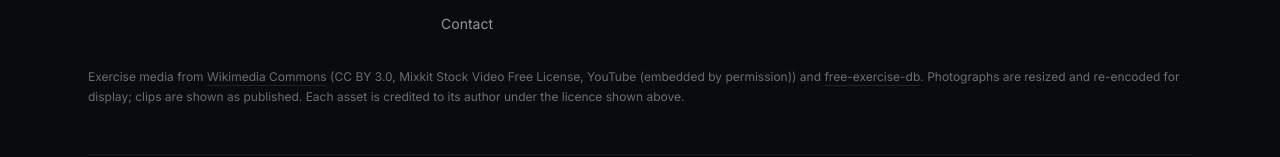
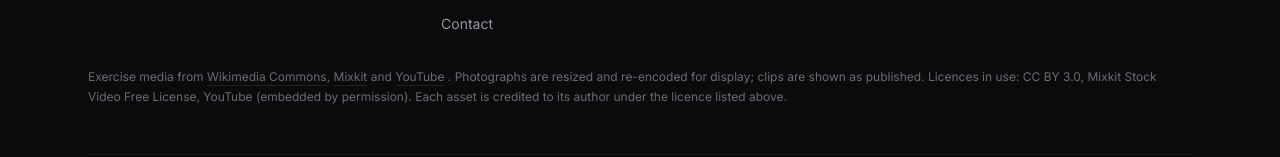
Before and after one commit to abdelrhmanshaban246-dev/gym-home-page, a React (Vite) app: page / in a window 1280 px wide. Shown: the part 5188-5345 px from the top of the page. Built offline with nearby package versions, Linux system fonts and the light colour scheme; no server answers; what @convex-dev/auth would draw is missing.

Commit message:
Freebuff: Perform a focused cleanup of the existing **ELBODY Exerci...

```diff
--- a/src/components/home/FeaturedExercises.tsx
+++ b/src/components/home/FeaturedExercises.tsx
@@ -1,7 +1,7 @@
-import { useState } from "react";
+import { useEffect, useState } from "react";
 import { AnimatePresence, motion } from "framer-motion";
 import { ArrowUpRight, Gauge } from "lucide-react";
-import { Link } from "react-router";
+import { Link, useLocation } from "react-router";
 import { Button } from "@/components/ui/button";
 import {
   Card,
@@ -20,6 +20,21 @@ import {
 
 export function FeaturedExercises() {
   const [selectedGroup, setSelectedGroup] = useState<MuscleGroup>("All");
+  const { hash } = useLocation();
+
+  // The exercise details page returns to `/#exercises`, but a client-side
+  // navigation never triggers the browser's own fragment scroll, so the visitor
+  // would land on the hero instead of the library. `scroll-mt-20` on the section
+  // keeps the heading clear of the sticky navbar.
+  useEffect(() => {
+    if (hash !== "#exercises") {
+      return;
+    }
+
+    document
+      .getElementById("exercises")
+      ?.scrollIntoView({ block: "start" });
+  }, [hash]);
 
   const visibleExercises =
     selectedGroup === "All"
--- a/src/components/home/Footer.tsx
+++ b/src/components/home/Footer.tsx
@@ -98,19 +98,28 @@ export function Footer() {
             className="underline decoration-border underline-offset-4 transition-colors hover:text-primary"
           >
             Wikimedia Commons
-          </a>{" "}
-          ({MEDIA_CREDITS}) and{" "}
+          </a>
+          ,{" "}
           <a
-            href="https://github.com/yuhonas/free-exercise-db"
+            href="https://mixkit.co/license/"
             target="_blank"
             rel="noopener noreferrer"
             className="underline decoration-border underline-offset-4 transition-colors hover:text-primary"
           >
-            free-exercise-db
-          </a>
-          . Photographs are resized and re-encoded for display; clips are shown
-          as published. Each asset is credited to its author under the licence
-          shown above.
+            Mixkit
+          </a>{" "}
+          and{" "}
+          <a
+            href="https://www.youtube.com/"
+            target="_blank"
+            rel="noopener noreferrer"
+            className="underline decoration-border underline-offset-4 transition-colors hover:text-primary"
+          >
+            YouTube
+          </a>{" "}
+          . Photographs are resized and re-encoded for display; clips are shown as
+          published. Licences in use: {MEDIA_CREDITS}. Each asset is credited to
+          its author under the licence listed above.
         </p>
 
         {/* Bottom bar */}
--- a/src/data/exercise-media.ts
+++ b/src/data/exercise-media.ts
@@ -185,14 +185,14 @@ export const EXERCISE_MEDIA: Record<string, ExerciseMediaRecord> = {
   },
   "handstand-push-up": {
     kind: "youtube",
-    src: "https://www.youtube.com/embed/APQhH9LwmuU",
+    src: "https://www.youtube.com/embed/PDKmh0OJ6Ic",
     cardSrc: "/exercises/handstand-push-up.jpg",
-    youtubeId: "APQhH9LwmuU",
-    sourceTitle: "Kipping Handstand Push-Up by Wodstar",
-    sourceUrl: "https://www.youtube.com/watch?v=APQhH9LwmuU",
+    youtubeId: "PDKmh0OJ6Ic",
+    sourceTitle: "Handstand Push-Up For Beginners (Increase Your Strength)",
+    sourceUrl: "https://www.youtube.com/watch?v=PDKmh0OJ6Ic",
     license: "YouTube (embedded by permission)",
-    licenseUrl: "https://www.youtube.com/watch?v=APQhH9LwmuU",
-    author: "Wodstar",
+    licenseUrl: "https://www.youtube.com/watch?v=PDKmh0OJ6Ic",
+    author: "FitnessFAQs",
   },
   "lat-pulldown": {
     kind: "youtube",
@@ -207,14 +207,14 @@ export const EXERCISE_MEDIA: Record<string, ExerciseMediaRecord> = {
   },
   "lateral-raise": {
     kind: "youtube",
-    src: "https://www.youtube.com/embed/pOmbQuGeHf8",
+    src: "https://www.youtube.com/embed/gfEyrmxbCbw",
     cardSrc: "/exercises/lateral-raise.jpg",
-    youtubeId: "pOmbQuGeHf8",
-    sourceTitle: "Standing Dumbbell Lateral Raise",
-    sourceUrl: "https://www.youtube.com/watch?v=pOmbQuGeHf8",
+    youtubeId: "gfEyrmxbCbw",
+    sourceTitle: "How To: Resistance Band Lateral Raise",
+    sourceUrl: "https://www.youtube.com/watch?v=gfEyrmxbCbw",
     license: "YouTube (embedded by permission)",
-    licenseUrl: "https://www.youtube.com/watch?v=pOmbQuGeHf8",
-    author: "ChadMollickDotCom",
+    licenseUrl: "https://www.youtube.com/watch?v=gfEyrmxbCbw",
+    author: "Live Lean TV Daily Exercises",
   },
   "ez-bar-military-press": {
     kind: "youtube",
```
Also changed, not shown: public/exercises/kettlebell-front-squat-2.jpg (deleted).
